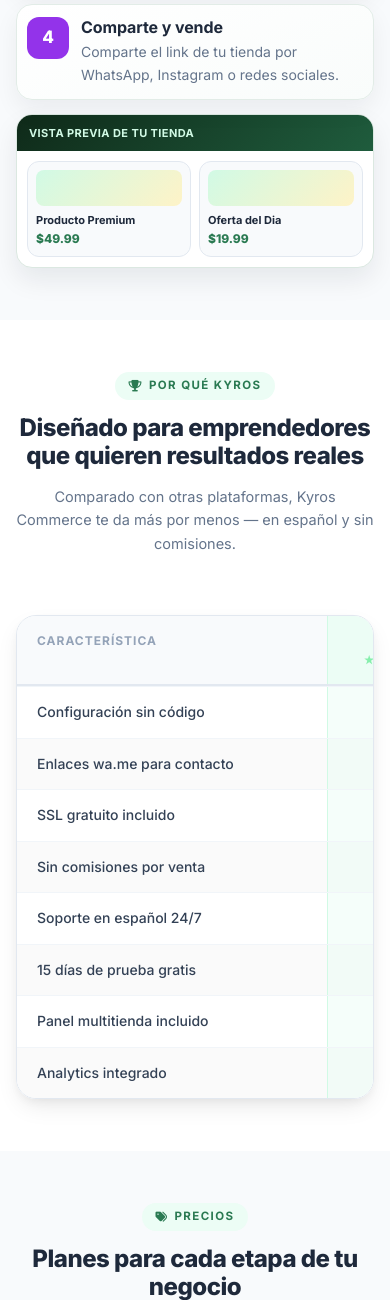
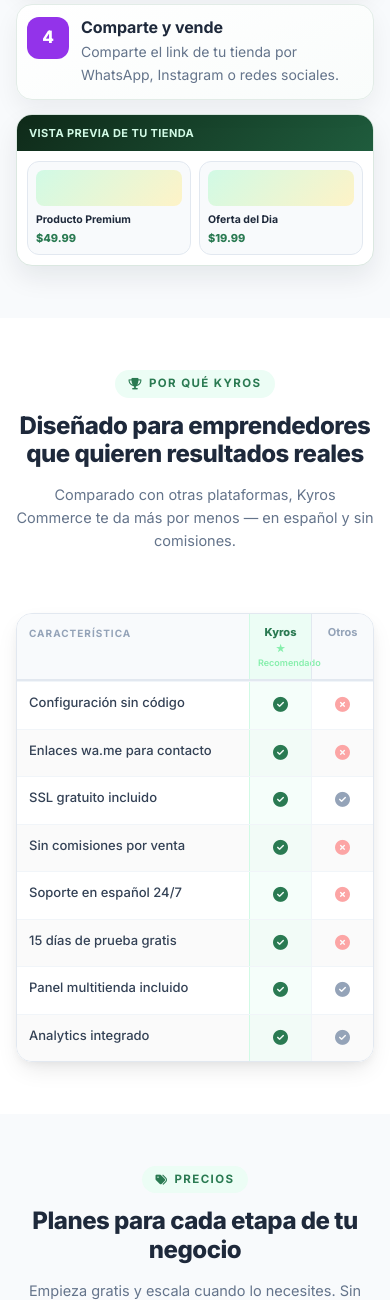
Before and after one commit to Jonathan20021/eccomerce, a PHP site: page /eccomerce/ in a window 390 px wide. Shown: the part 5007-6307 px from the top of the page. Run offline with PHP 8.4, Linux system fonts and the light colour scheme; data comes from the database, SQL or seed files in the repository; some libraries are stand-ins or nearby versions.

Commit message:
feat: Refactor home comparison table styles for improved layout and responsiveness

```diff
--- a/views/public/home.php
+++ b/views/public/home.php
@@ -183,6 +183,11 @@ $page_title = "Kyros Commerce — Crea tu Tienda Online Profesional";
         .fade-in-up { animation: fadeInUp .6s ease-out both; }
 
         .home-compare-table { overflow: hidden; }
+        .home-compare-head,
+        .home-compare-row {
+            display: grid;
+            grid-template-columns: 2fr 1fr 1fr;
+        }
 
         @media (max-width: 768px) {
             .hero-v2 { padding: 72px 0 80px; }
@@ -283,11 +288,39 @@ $page_title = "Kyros Commerce — Crea tu Tienda Online Profesional";
                 justify-content: center;
             }
             .home-compare-table {
-                overflow-x: auto;
-                -webkit-overflow-scrolling: touch;
+                max-width: 100% !important;
+                border-radius: 16px !important;
             }
-            .home-compare-table > div {
-                min-width: 620px;
+            .home-compare-head,
+            .home-compare-row {
+                grid-template-columns: minmax(0, 1fr) 62px 62px !important;
+            }
+            .home-compare-head-feature {
+                padding: 12px 12px !important;
+                font-size: 10px !important;
+            }
+            .home-compare-head-kyros,
+            .home-compare-head-other {
+                padding: 10px 8px !important;
+            }
+            .home-compare-head-kyros > div:first-child,
+            .home-compare-head-other > div:first-child {
+                font-size: 11px !important;
+            }
+            .home-compare-head-kyros > div:last-child {
+                font-size: 9px !important;
+            }
+            .home-compare-feature {
+                padding: 12px !important;
+                font-size: 13px !important;
+                line-height: 1.35;
+            }
+            .home-compare-kyros,
+            .home-compare-other {
+                padding: 12px 6px !important;
+            }
+            .home-compare-icon {
+                font-size: 15px !important;
             }
             .home-cta-btn {
                 width: 100%;
@@ -383,6 +416,7 @@ $page_title = "Kyros Commerce — Crea tu Tienda Online Profesional";
             .home-process-mobile-preview-body {
                 gap: 8px;
                 padding: 10px;
+                grid-template-columns: repeat(2, minmax(0, 1fr));
             }
             .home-process-mobile-preview-card {
                 padding: 8px;
@@ -390,6 +424,13 @@ $page_title = "Kyros Commerce — Crea tu Tienda Online Profesional";
             .home-process-mobile-preview-thumb {
                 height: 36px;
                 margin-bottom: 7px;
+            }
+            .home-process-mobile-preview-name {
+                font-size: 10.5px;
+                line-height: 1.3;
+            }
+            .home-process-mobile-preview-price {
+                font-size: 11px;
             }
         }
     </style>
@@ -768,13 +809,13 @@ $page_title = "Kyros Commerce — Crea tu Tienda Online Profesional";
 
         <div class="home-compare-table" style="max-width:780px;margin:0 auto;border:1.5px solid #e2e8f0;border-radius:20px;overflow:hidden;box-shadow:var(--shadow-lg);">
             <!-- Table header -->
-            <div style="display:grid;grid-template-columns:2fr 1fr 1fr;background:#f8fafc;border-bottom:2px solid #e2e8f0;">
-                <div style="padding:16px 20px;font-size:12px;font-weight:700;color:#94a3b8;text-transform:uppercase;letter-spacing:1px;">Característica</div>
-                <div style="padding:16px 20px;text-align:center;background:#ecfdf5;border-left:1px solid #d1fae5;">
+            <div class="home-compare-head" style="display:grid;grid-template-columns:2fr 1fr 1fr;background:#f8fafc;border-bottom:2px solid #e2e8f0;">
+                <div class="home-compare-head-feature" style="padding:16px 20px;font-size:12px;font-weight:700;color:#94a3b8;text-transform:uppercase;letter-spacing:1px;">Característica</div>
+                <div class="home-compare-head-kyros" style="padding:16px 20px;text-align:center;background:#ecfdf5;border-left:1px solid #d1fae5;">
                     <div style="font-size:13px;font-weight:800;color:#2a7a52;">Kyros</div>
                     <div style="font-size:10px;color:#86efac;font-weight:600;margin-top:2px;">★ Recomendado</div>
                 </div>
-                <div style="padding:16px 20px;text-align:center;border-left:1px solid #e2e8f0;">
+                <div class="home-compare-head-other" style="padding:16px 20px;text-align:center;border-left:1px solid #e2e8f0;">
                     <div style="font-size:13px;font-weight:700;color:#94a3b8;">Otros</div>
                 </div>
             </div>
@@ -790,13 +831,13 @@ $page_title = "Kyros Commerce — Crea tu Tienda Online Profesional";
                 ['feat'=>'Analytics integrado',         'kyros'=>true,  'other'=>true],
             ];
             foreach ($compare as $i => $row): ?>
-            <div style="display:grid;grid-template-columns:2fr 1fr 1fr;border-top:1px solid #f1f5f9;background:<?= $i%2===0 ? '#fff' : '#fafafa' ?>;">
-                <div style="padding:14px 20px;font-size:14px;color:#334155;font-weight:500;"><?= $row['feat'] ?></div>
-                <div style="padding:14px 20px;text-align:center;background:rgba(236,253,245,.5);border-left:1px solid #d1fae5;">
-                    <i class="fas fa-<?= $row['kyros'] ? 'check-circle' : 'times-circle' ?>" style="color:<?= $row['kyros'] ? '#2a7a52' : '#fca5a5' ?>;font-size:16px;"></i>
+            <div class="home-compare-row" style="display:grid;grid-template-columns:2fr 1fr 1fr;border-top:1px solid #f1f5f9;background:<?= $i%2===0 ? '#fff' : '#fafafa' ?>;">
+                <div class="home-compare-feature" style="padding:14px 20px;font-size:14px;color:#334155;font-weight:500;"><?= $row['feat'] ?></div>
+                <div class="home-compare-kyros" style="padding:14px 20px;text-align:center;background:rgba(236,253,245,.5);border-left:1px solid #d1fae5;">
+                    <i class="home-compare-icon fas fa-<?= $row['kyros'] ? 'check-circle' : 'times-circle' ?>" style="color:<?= $row['kyros'] ? '#2a7a52' : '#fca5a5' ?>;font-size:16px;"></i>
                 </div>
-                <div style="padding:14px 20px;text-align:center;border-left:1px solid #f1f5f9;">
-                    <i class="fas fa-<?= $row['other'] ? 'check-circle' : 'times-circle' ?>" style="color:<?= $row['other'] ? '#94a3b8' : '#fca5a5' ?>;font-size:16px;"></i>
+                <div class="home-compare-other" style="padding:14px 20px;text-align:center;border-left:1px solid #f1f5f9;">
+                    <i class="home-compare-icon fas fa-<?= $row['other'] ? 'check-circle' : 'times-circle' ?>" style="color:<?= $row['other'] ? '#94a3b8' : '#fca5a5' ?>;font-size:16px;"></i>
                 </div>
             </div>
             <?php endforeach; ?>
```
